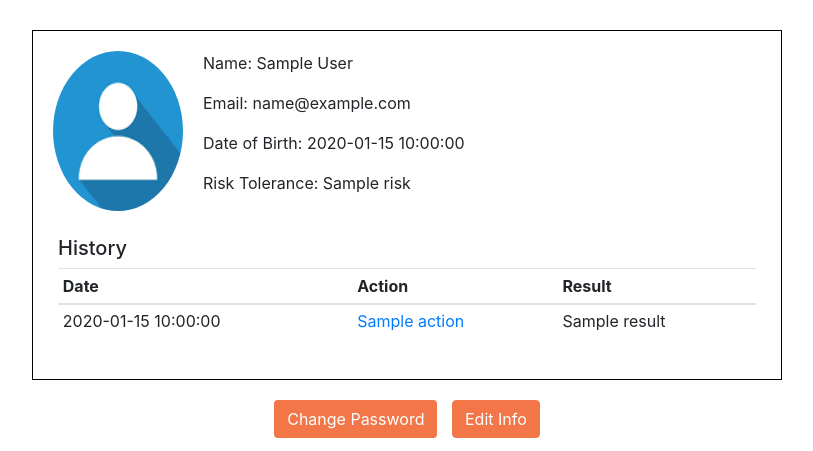
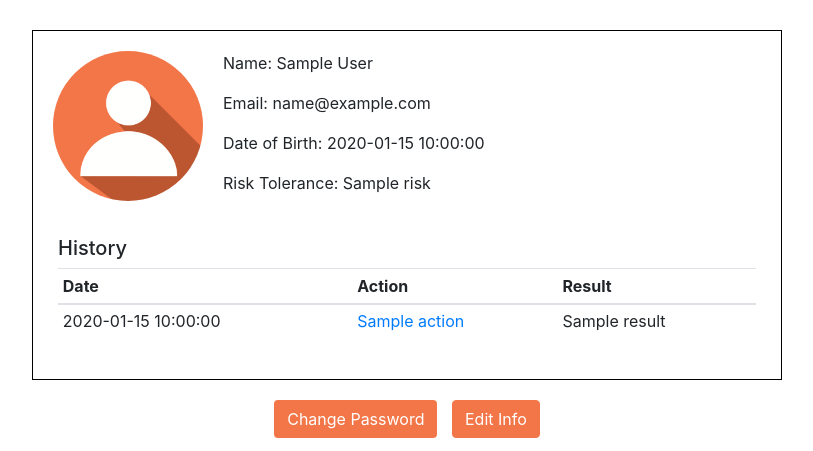
Before and after one commit to AmrMahmoud96/Project-Green, a Flask app: template initial project/templates/profile.html in a window 1280 px wide. Shown: the part 81-532 px from the top of the page, without its empty margins (233-1046 px from the left). Run offline with Flask 2, Linux system fonts and the light colour scheme; the template is opened without the code that fills it: most values are stand-ins (such as "Sample title", 1, 10 or a date in 2020); some libraries are stand-ins or nearby versions.

Commit message:
profile pic changes

```diff
--- a/initial project/templates/profile.html
+++ b/initial project/templates/profile.html
@@ -20,7 +20,8 @@
         display:flex;
     }
     .profileimg{
-        width:130px;
+        width:150px;
+        height:150px;
         border-radius: 50%;
     }
     .prof-data{
@@ -51,7 +52,7 @@
 <div class="profile-container">
     <div class="user-info">
         <div class="prof-info-display">
-                <img class="profileimg" src="/static/images/Avatar.png">
+                <img class="profileimg" src="/static/images/Avatar.jpeg">
                 <div class="prof-data">
                 <p>Name: {{profile.firstName + " " + profile.lastName}}</p>
                 <p>Email: {{profile.email}}</p>
```
Also changed, not shown: initial project/static/images/Avatar.jpeg (added), 4 other files.
